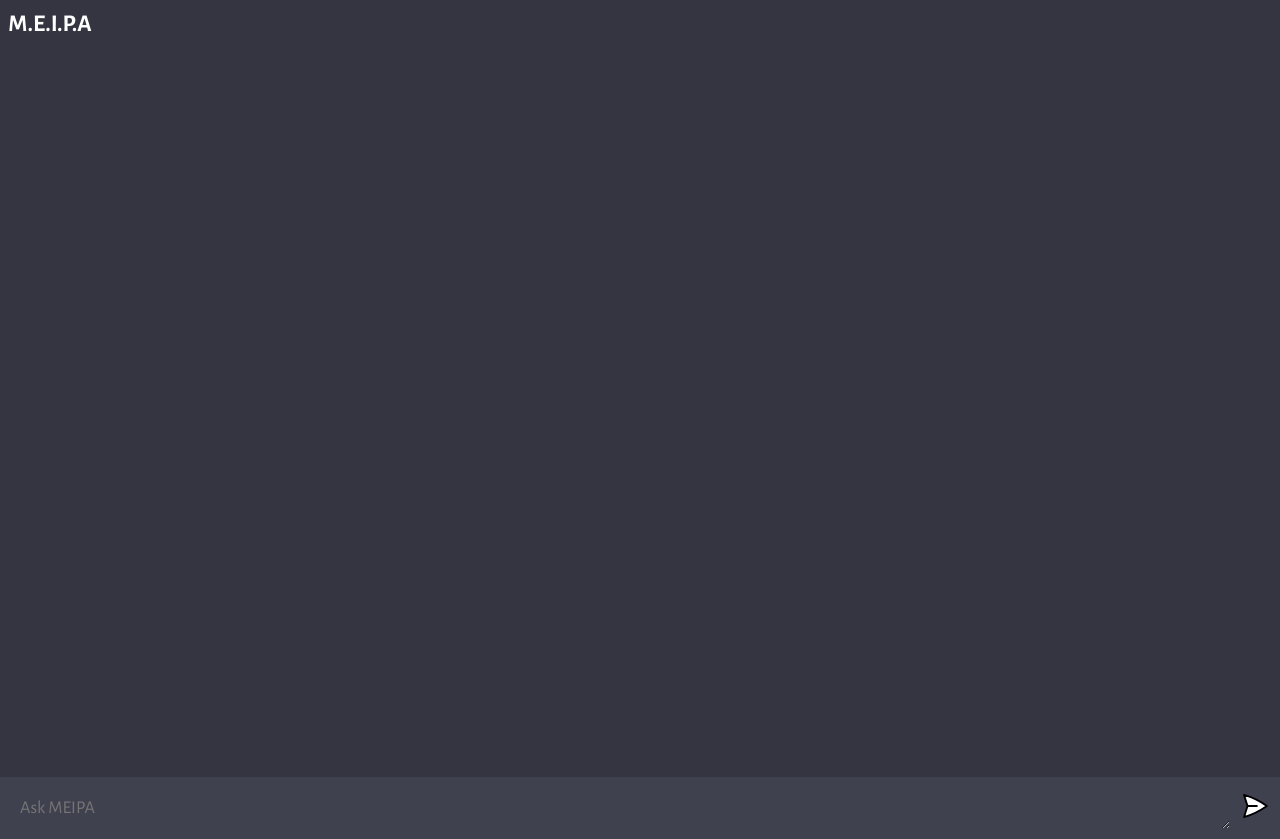
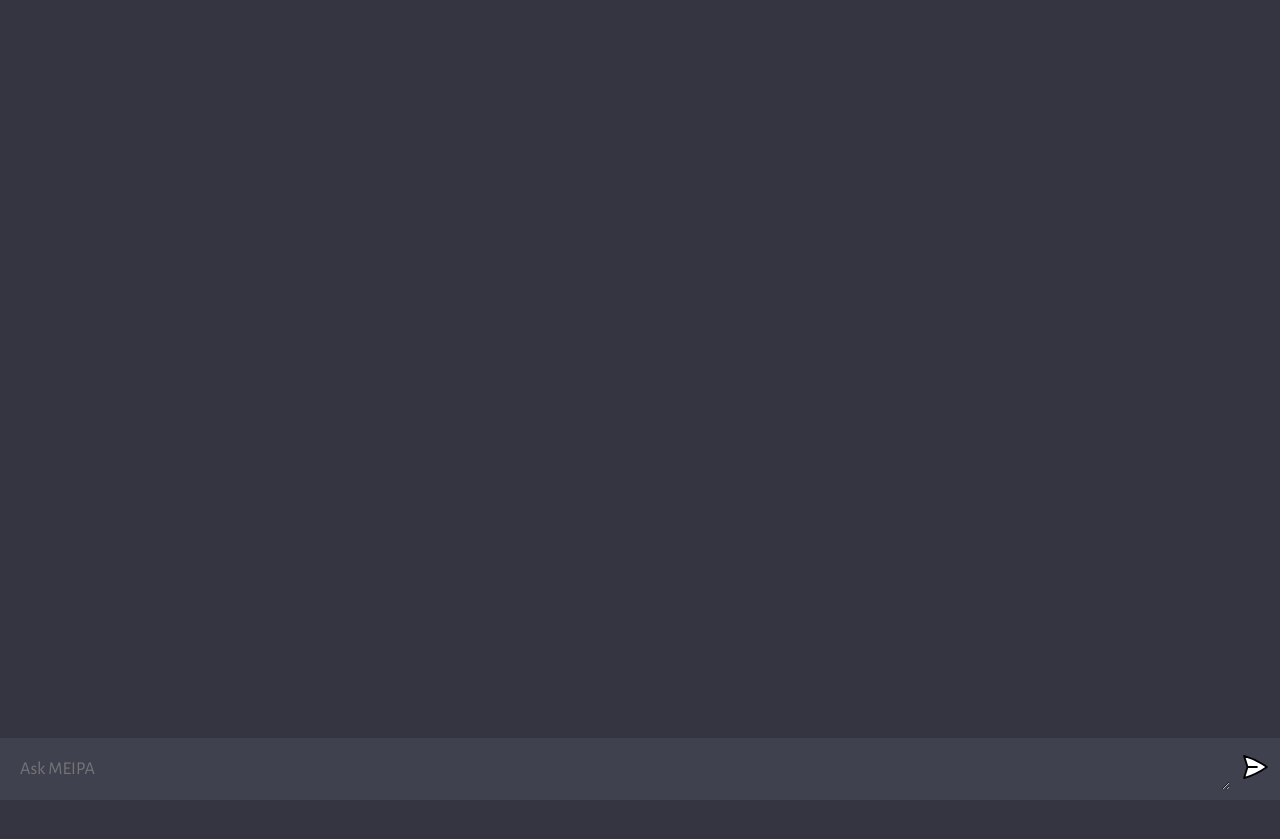
Before and after one commit to MiroProgramming/M.E.I.P.A, a website built with Vite: page client/index.html in a window 1280 px wide. After the commit the page ends 800 px from the top, so only its background shows below. Built offline with nearby package versions, Linux system fonts and the light colour scheme.

Commit message:
update html

```diff
--- a/client/index.html
+++ b/client/index.html
@@ -8,9 +8,6 @@
     <link rel="stylesheet" href="style.css" />
   </head>
   <body>
-    <div style="background-color: #343541; width: 100px; height: 20%; float: left;">
-      <h1 style="font-size: 1.5em; color: white; padding-top: 10px; text-align: center;"><a href="https://meipaai.wixsite.com/website" style="color:white; text-decoration:none;">M.E.I.P.A</a></h1>
-    </div>
     <div id="app">
       <div id="chat_container"></div>
 
```
